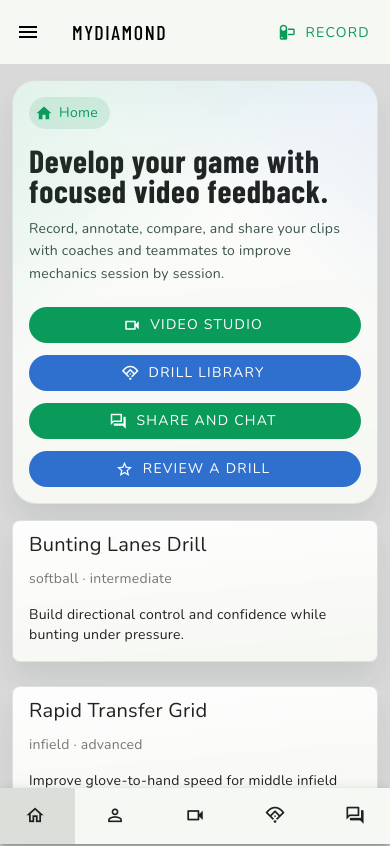
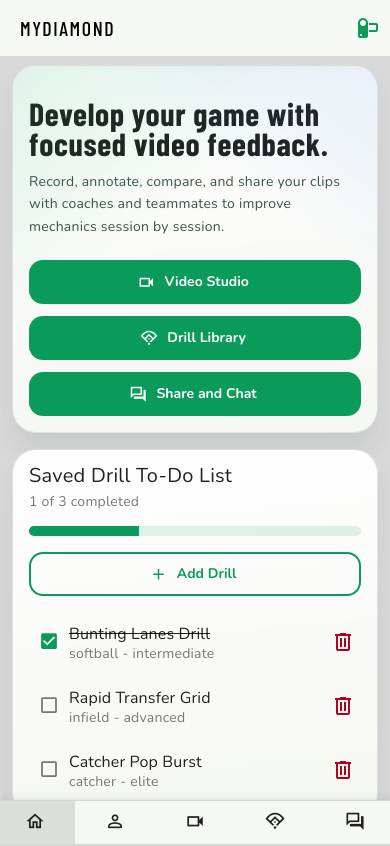
Before and after one commit to lauren-san/case-study-P303, a Vue app: page / in a window 390 px wide. Shown: the top 846 px of the page. Built offline with nearby package versions, Linux system fonts and the light colour scheme.

Commit message:
Refactor UI components for mobile responsiveness and improve button styles

```diff
--- a/src/App.vue
+++ b/src/App.vue
@@ -1,11 +1,7 @@
 <script setup lang="ts">
-import { ref } from 'vue'
-import { useDisplay } from 'vuetify'
 import { useRoute } from 'vue-router'
 
-const drawer = ref(false)
 const route = useRoute()
-const { mdAndUp } = useDisplay()
 
 const navItems = [
   { title: 'Home', icon: 'mdi-home-outline', to: '/' },
@@ -19,34 +15,12 @@ const navItems = [
 </script>
 
 <template>
-  <v-app>
-    <v-navigation-drawer
-      v-model="drawer"
-      :permanent="mdAndUp"
-      width="270"
-      color="surface"
-      border="e"
-    >
-      <div class="drawer-brand">
-        <p>MyDiamond</p>
-      </div>
-      <v-list nav>
-        <v-list-item
-          v-for="item in navItems"
-          :key="item.to"
-          :to="item.to"
-          :prepend-icon="item.icon"
-          :title="item.title"
-          rounded="lg"
-        />
-      </v-list>
-    </v-navigation-drawer>
-
-    <v-app-bar flat color="surface" border="b" height="64">
-      <v-btn v-if="!mdAndUp" icon="mdi-menu" @click="drawer = !drawer" />
+  <v-app class="mobile-mode">
+    <div class="mobile-frame">
+    <v-app-bar flat color="surface" border="b" height="56" class="mobile-topbar">
       <v-app-bar-title class="app-title">MyDiamond</v-app-bar-title>
       <template #append>
-        <v-btn to="/studio" prepend-icon="mdi-camcorder" color="primary" rounded="pill">Record</v-btn>
+        <v-btn to="/studio" icon="mdi-camcorder" color="primary" density="comfortable" />
       </template>
     </v-app-bar>
 
@@ -54,8 +28,23 @@ const navItems = [
       <router-view />
     </v-main>
 
-    <v-bottom-navigation v-if="!mdAndUp" :model-value="route.path" grow active>
-      <v-btn v-for="item in navItems.slice(0, 5)" :key="item.to" :to="item.to" :value="item.to" :icon="item.icon" />
+    <v-bottom-navigation
+      :model-value="route.path"
+      grow
+      active
+      density="compact"
+      height="60"
+      class="mobile-bottom-nav"
+    >
+      <v-btn
+        v-for="item in navItems.slice(0, 5)"
+        :key="item.to"
+        :to="item.to"
+        :value="item.to"
+        :icon="item.icon"
+        density="compact"
+      />
     </v-bottom-navigation>
+    </div>
   </v-app>
 </template>
--- a/src/components/chat/MessageComposer.vue
+++ b/src/components/chat/MessageComposer.vue
@@ -27,7 +27,7 @@ function submit() {
       density="comfortable"
       @keydown.enter="submit"
     />
-    <v-btn color="primary" prepend-icon="mdi-send" @click="submit">Send</v-btn>
+    <v-btn class="app-btn app-btn-secondary" prepend-icon="mdi-send" @click="submit">Send</v-btn>
   </div>
 </template>
 
--- a/src/styles/main.css
+++ b/src/styles/main.css
@@ -14,6 +14,12 @@ body,
 #app {
   min-height: 100%;
   margin: 0;
+}
+
+html,
+body {
+  overflow: hidden;
+  overscroll-behavior-y: none;
 }
 
 body {
@@ -46,7 +52,7 @@ body {
 }
 
 .page-wrap {
-  padding: 24px 20px 80px;
+  padding: 12px 20px 16px;
 }
 
 .surface-card {
@@ -154,9 +160,105 @@ body {
   gap: 8px;
 }
 
+.mobile-mode {
+  background: transparent;
+}
+
+.mobile-frame {
+  width: 100%;
+  max-width: 430px;
+  margin: 0 auto;
+  height: 100dvh;
+  position: relative;
+  display: grid;
+  grid-template-rows: auto 1fr auto;
+  overflow: hidden;
+  background: var(--md-shell);
+  box-shadow: 0 0 0 1px rgba(13, 41, 31, 0.12), 0 24px 40px rgba(13, 41, 31, 0.16);
+}
+
+.mobile-mode .v-main {
+  padding-top: 0 !important;
+  padding-bottom: 0;
+  overflow-y: auto;
+  overscroll-behavior-y: none;
+  -webkit-overflow-scrolling: auto;
+}
+
+.mobile-topbar {
+  position: sticky !important;
+  top: 0;
+  left: 0 !important;
+  right: 0 !important;
+  width: 100% !important;
+  max-width: none;
+  transform: none;
+  z-index: 30;
+}
+
+.mobile-topbar :deep(.v-toolbar__content) {
+  padding-inline: 6px;
+}
+
+.mobile-topbar :deep(.v-btn) {
+  min-width: 40px;
+  width: 40px;
+  height: 40px;
+}
+
+.mobile-bottom-nav {
+  position: sticky !important;
+  bottom: 0;
+  left: 0 !important;
+  right: 0 !important;
+  width: 100% !important;
+  max-width: none;
+  transform: none;
+  z-index: 30;
+  border-top: 1px solid rgba(13, 41, 31, 0.15);
+}
+
+.mobile-bottom-nav :deep(.v-btn) {
+  min-width: 0;
+}
+
+.app-btn {
+  border-radius: 14px !important;
+  min-height: 44px;
+  text-transform: none;
+  font-weight: 700;
+  letter-spacing: 0;
+  padding-inline: 16px;
+  box-shadow: none !important;
+}
+
+.app-btn:hover,
+.app-btn:focus,
+.app-btn:active {
+  box-shadow: none !important;
+}
+
+.app-btn-primary {
+  background-color: var(--md-primary) !important;
+  color: #fff !important;
+}
+
+.app-btn-secondary {
+  background-color: transparent !important;
+  color: var(--md-primary) !important;
+  border: 2px solid var(--md-primary) !important;
+}
+
+.mobile-mode [class*='v-col-md-'],
+.mobile-mode [class*='v-col-lg-'],
+.mobile-mode [class*='v-col-xl-'] {
+  flex: 0 0 100% !important;
+  max-width: 100% !important;
+}
+
 @media (max-width: 959px) {
   .page-wrap {
-    padding: 16px 12px 90px;
+    padding: 8px 12px 14px;
   }
 
   .quick-grid {
--- a/src/views/HomeView.vue
+++ b/src/views/HomeView.vue
@@ -1,35 +1,58 @@
 <script setup lang="ts">
-import { drills, profile } from '../data/mockData'
+import { computed, ref } from 'vue'
+import { drills } from '../data/mockData'
 
 const quickLinks = [
-  { title: 'Video Studio', to: '/studio', icon: 'mdi-video-outline', color: 'primary' },
-  { title: 'Drill Library', to: '/drills', icon: 'mdi-baseball-diamond-outline', color: 'secondary' },
-  { title: 'Share and Chat', to: '/share', icon: 'mdi-forum-outline', color: 'primary' },
-  { title: 'Review a Drill', to: '/review', icon: 'mdi-star-outline', color: 'secondary' },
+  { title: 'Video Studio', to: '/studio', icon: 'mdi-video-outline', tone: 'primary' },
+  { title: 'Drill Library', to: '/drills', icon: 'mdi-baseball-diamond-outline', tone: 'primary' },
+  { title: 'Share and Chat', to: '/share', icon: 'mdi-forum-outline', tone: 'primary' },
 ]
+
+const savedDrillTodos = ref(
+  drills.map((drill, index) => ({
+    id: drill.id,
+    title: drill.title,
+    detail: `${drill.position} - ${drill.level}`,
+    completed: index === 0,
+  })),
+)
+
+function removeSavedDrill(id: number) {
+  savedDrillTodos.value = savedDrillTodos.value.filter((item) => item.id !== id)
+}
+
+const completedCount = computed(
+  () => savedDrillTodos.value.filter((item) => item.completed).length,
+)
+
+const progressValue = computed(() => {
+  if (!savedDrillTodos.value.length) {
+    return 0
+  }
+
+  return Math.round((completedCount.value / savedDrillTodos.value.length) * 100)
+})
 </script>
 
 <template>
   <v-container fluid class="page-wrap">
     <v-row>
-      <v-col cols="12" lg="8">
+      <v-col cols="12">
         <v-card rounded="xl" class="surface-card hero-panel mb-4">
           <v-card-text>
-            <v-chip color="primary" prepend-icon="mdi-home">Home</v-chip>
             <h1 class="page-title mt-4">Develop your game with focused video feedback.</h1>
             <p class="page-copy">
               Record, annotate, compare, and share your clips with coaches and teammates to improve
               mechanics session by session.
             </p>
-            <div class="quick-grid">
+            <div class="quick-list">
               <v-btn
                 v-for="link in quickLinks"
                 :key="link.to"
                 :to="link.to"
                 :prepend-icon="link.icon"
-                :color="link.color"
+                :class="['app-btn', link.tone === 'secondary' ? 'app-btn-secondary' : 'app-btn-primary']"
                 variant="flat"
-                rounded="pill"
               >
                 {{ link.title }}
               </v-btn>
@@ -37,46 +60,66 @@ const quickLinks = [
           </v-card-text>
         </v-card>
 
-        <v-row>
-          <v-col cols="12" md="6" v-for="drill in drills" :key="drill.id">
-            <v-card rounded="lg" class="surface-card h-100">
-              <v-card-title>{{ drill.title }}</v-card-title>
-              <v-card-subtitle>{{ drill.position }} · {{ drill.level }}</v-card-subtitle>
-              <v-card-text>
-                {{ drill.summary }}
-              </v-card-text>
-            </v-card>
-          </v-col>
-        </v-row>
-      </v-col>
-
-      <v-col cols="12" lg="4">
-        <v-card rounded="xl" class="surface-card mb-4">
-          <v-card-title>Player Snapshot</v-card-title>
+        <v-card rounded="xl" class="surface-card">
+          <v-card-item>
+            <v-card-title>Saved Drill To-Do List</v-card-title>
+            <v-card-subtitle>
+              {{ completedCount }} of {{ savedDrillTodos.length }} completed
+            </v-card-subtitle>
+          </v-card-item>
           <v-card-text>
-            <v-list density="compact" lines="one">
-              <v-list-item title="Name" :subtitle="profile.name" />
-              <v-list-item title="Role" :subtitle="profile.role" />
-              <v-list-item title="Position" :subtitle="profile.position" />
-              <v-list-item title="Skill Level" :subtitle="profile.skillLevel" />
+            <v-progress-linear
+              :model-value="progressValue"
+              color="primary"
+              height="10"
+              rounded
+              class="mb-4"
+            />
+            <div class="todo-actions">
+              <v-btn to="/drills" prepend-icon="mdi-plus" class="app-btn app-btn-secondary">Add Drill</v-btn>
+            </div>
+            <v-list lines="two" class="bg-transparent pa-0">
+              <v-list-item v-for="item in savedDrillTodos" :key="item.id" class="px-0">
+                <template #prepend>
+                  <v-checkbox-btn v-model="item.completed" color="primary" />
+                </template>
+                <v-list-item-title :class="{ 'text-decoration-line-through': item.completed }">
+                  {{ item.title }}
+                </v-list-item-title>
+                <v-list-item-subtitle>
+                  {{ item.detail }}
+                </v-list-item-subtitle>
+                <template #append>
+                  <v-btn
+                    icon="mdi-trash-can-outline"
+                    variant="text"
+                    color="error"
+                    density="comfortable"
+                    @click="removeSavedDrill(item.id)"
+                  />
+                </template>
+              </v-list-item>
             </v-list>
-          </v-card-text>
-          <v-card-actions>
-            <v-btn to="/profile" color="primary" prepend-icon="mdi-account">View Profile</v-btn>
-          </v-card-actions>
-        </v-card>
-
-        <v-card rounded="xl" class="surface-card">
-          <v-card-title>Today Focus</v-card-title>
-          <v-card-text>
-            <v-timeline side="end" density="compact" truncate-line="both">
-              <v-timeline-item dot-color="primary" size="small" icon="mdi-camera">Upload swing clip</v-timeline-item>
-              <v-timeline-item dot-color="secondary" size="small" icon="mdi-ruler">Mark hip/shoulder angles</v-timeline-item>
-              <v-timeline-item dot-color="primary" size="small" icon="mdi-share-variant">Send notes to Coach Carter</v-timeline-item>
-            </v-timeline>
           </v-card-text>
         </v-card>
       </v-col>
+
     </v-row>
   </v-container>
 </template>
+
+<style scoped>
+.quick-list {
+  margin-top: 22px;
+  display: grid;
+  grid-template-columns: 1fr;
+  gap: 12px;
+}
+
+.todo-actions {
+  display: grid;
+  grid-template-columns: 1fr;
+  gap: 10px;
+  margin: 4px 0 14px;
+}
+</style>
--- a/src/views/ProfileView.vue
+++ b/src/views/ProfileView.vue
@@ -76,7 +76,7 @@ const form = ref({
           </v-col>
         </v-row>
 
-        <v-btn color="primary" size="large" class="mt-2" prepend-icon="mdi-content-save">Save Changes</v-btn>
+        <v-btn class="mt-2 app-btn app-btn-primary" prepend-icon="mdi-content-save">Save Changes</v-btn>
       </v-card-text>
     </v-card>
   </v-container>
```
Also changed, not shown: src/views/ReviewDrillView.vue (+4 -4 lines).
